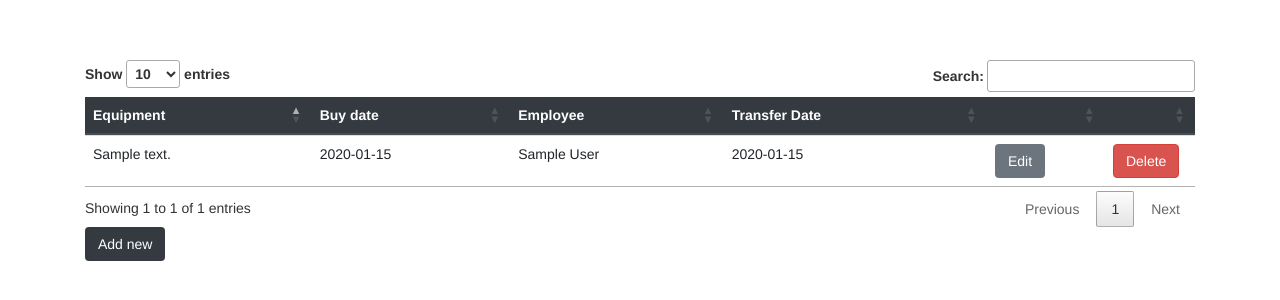
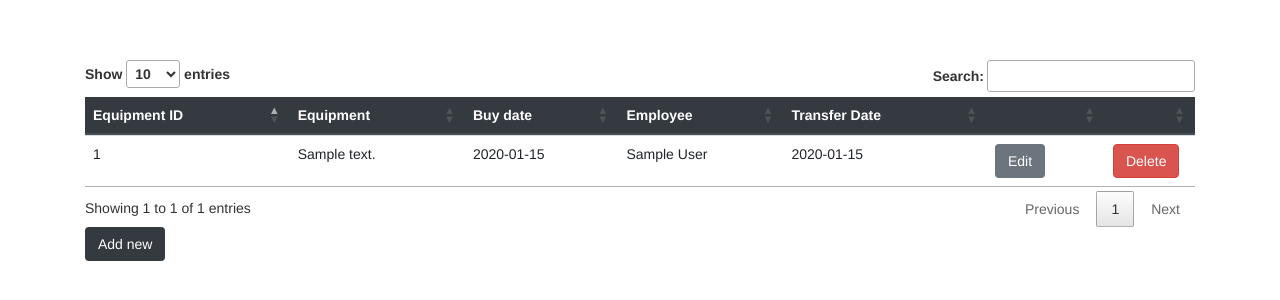
Before and after one commit to h181198/scoutgaming, a Flask app: page /transaction in a window 1280 px wide. Shown: the part 62-362 px from the top of the page. Run offline with Flask 2, Linux system fonts and the light colour scheme; tables that the repository leaves empty hold one stand-in row (values such as "Sample post"); some libraries are stand-ins or nearby versions.

Commit message:
Add equipment id to dropdown

```diff
--- a/static/htmlElements.js
+++ b/static/htmlElements.js
@@ -58,7 +58,7 @@ function createDropdown(model, dropdownType, currentValue = null) {
                     option.text = result.unit;
                     break;
                 case "equipment":
-                    option.text = result.description;
+                    option.text = "Id: " + result.id + ", " + result.description;
                     break;
                 case "receipt":
                     option.text = result.id;
--- a/templates/Views/Transaction/list.html
+++ b/templates/Views/Transaction/list.html
@@ -1,6 +1,9 @@
 <table class="table table-hover" id="table">
     <thead class="thead-dark">
     <tr>
+        <th class="ignore">
+            Equipment ID
+        </th>
         <th class="equipment">
             Equipment
         </th>
@@ -21,6 +24,9 @@
         <tr id="{{ tra.id }}">
             {% for equ in equipment_data %}
                 {% if tra.equipment_id == equ.id %}
+                <td>
+                    {{ equ.id }}
+                </td>
                 <td>
                     {{ equ.description }}
                 </td>
```
